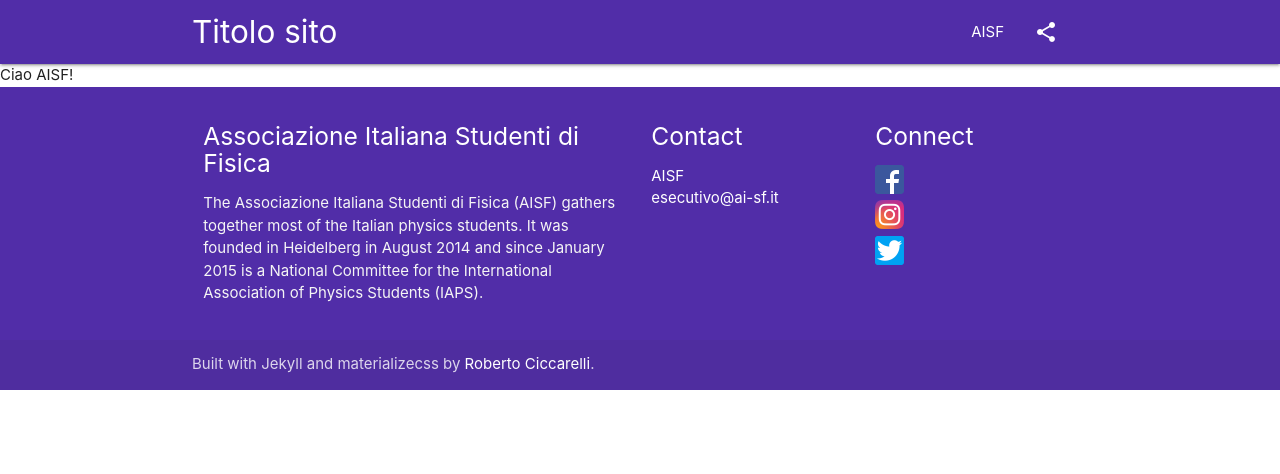
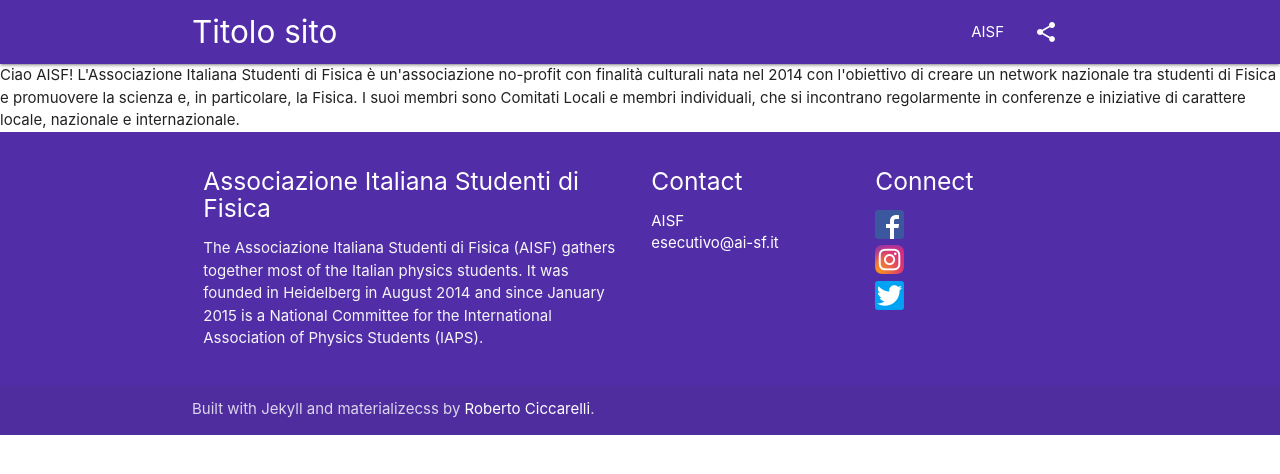
Before and after one commit to ai-sf/comitati_locali_template, a Jekyll site: the page built from index.html, in a window 1280 px wide. Shown: the top 474 px of the page. Built offline with Jekyll 4.4.1, drawn with Linux system fonts in a browser that asks for light colours; nearby versions of some CDN libraries.

Commit message:
Update index.html

```diff
--- a/index.html
+++ b/index.html
@@ -6,3 +6,4 @@
 ---
 
 Ciao AISF!
+L'Associazione Italiana Studenti di Fisica è un'associazione no-profit con finalità culturali nata nel 2014 con l'obiettivo di creare un network nazionale tra studenti di Fisica e promuovere la scienza e, in particolare, la Fisica. I suoi membri sono Comitati Locali e membri individuali, che si incontrano regolarmente in conferenze e iniziative di carattere locale, nazionale e internazionale.
```
